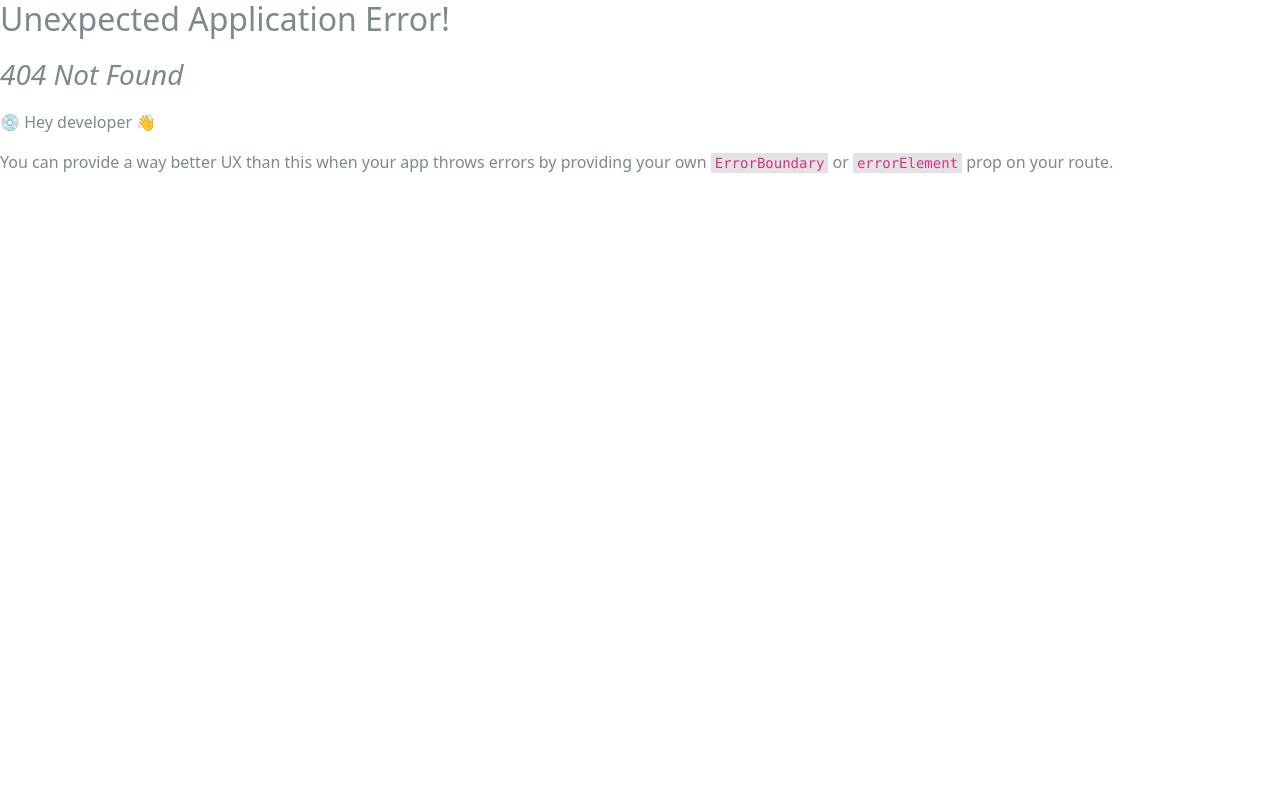
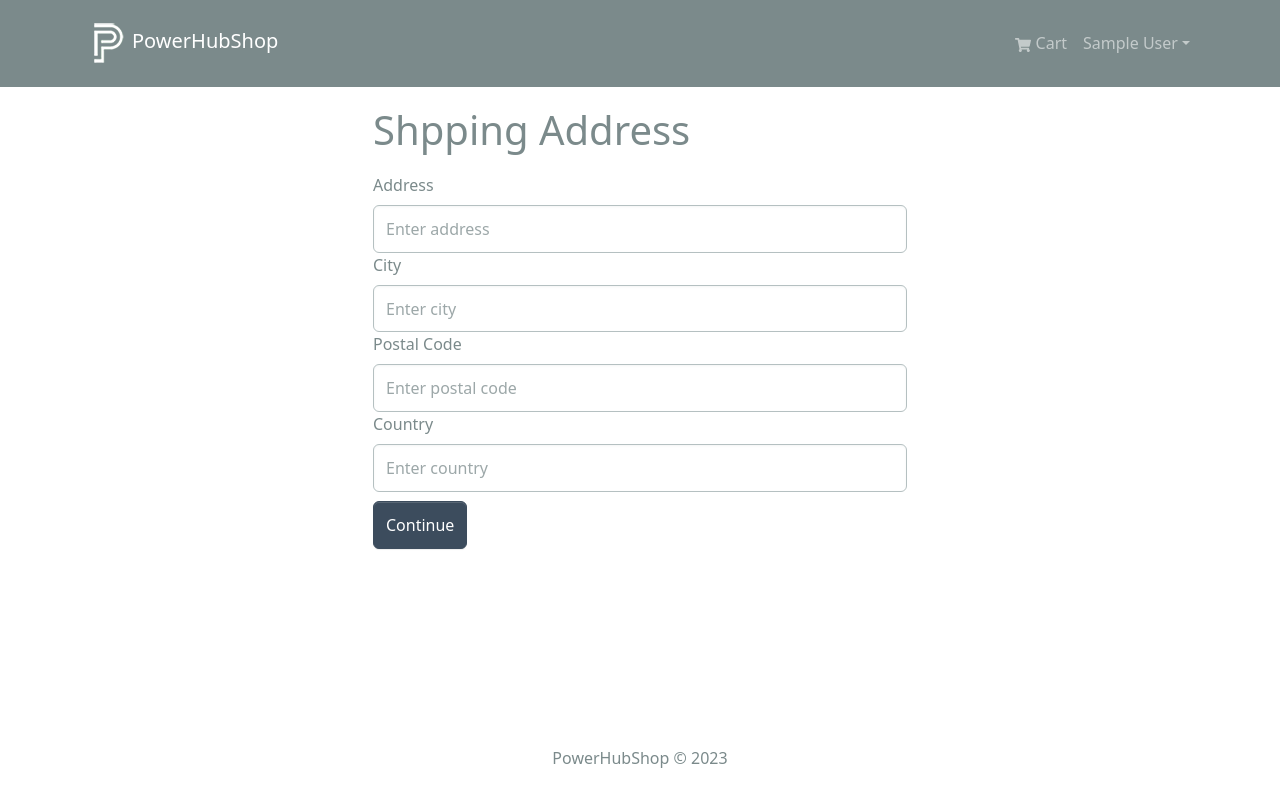
Before and after one commit to AravindMurgan/PowerHubShop, a React (Create React App) app in the folder frontend/: page /shipping in a window 1280 px wide. Before the commit this address had no page. Built offline with nearby package versions, Linux system fonts and the light colour scheme; sample sign-in values are in the browser's storage.

Commit message:
header changes

```diff
--- a/frontend/src/components/Header.jsx
+++ b/frontend/src/components/Header.jsx
@@ -1,13 +1,31 @@
 import React from 'react'
-import { Navbar, Nav, Container, Badge } from 'react-bootstrap'
+import { Navbar, Nav, Container, Badge, NavDropdown } from 'react-bootstrap'
 import { FaShoppingCart, FaUser } from 'react-icons/fa'
 import logo from '../assets/logo.png'
 import { LinkContainer } from 'react-router-bootstrap'
-import {useSelector} from 'react-redux'
+import {useSelector,useDispatch} from 'react-redux'
+// import {logout} from '../../a';
+import { logout } from '../slices/authSlice';
+import { useLogoutMutation } from '../slices/usersApiSlice'
+import { useNavigate } from 'react-router-dom'
 
 const Header = () => {
     const {cartItems}=useSelector(state=> state.cart);
-    console.log('cartItems',cartItems);
+    const {userInfo}=useSelector(state=> state.auth);
+    const dispatch=useDispatch();
+    const navigate=useNavigate();
+    const [logoutApiCall]=useLogoutMutation();
+
+    const logoutHandler=async ()=>{
+        try {
+            await logoutApiCall().unwrap();
+            dispatch(logout());
+            navigate('/login');
+        } catch (err) {
+            console.log(err)
+        }
+    };
+
     return (
         <header>
             <Navbar bg='dark' variant='dark' expand='lg' collapseOnSelect >
@@ -21,14 +39,35 @@ const Header = () => {
                     <Navbar.Toggle aria-controls='basic-navbar-nav' />
                     <Navbar.Collapse id='basic-navbar-nav'>
                         <Nav className='ms-auto'>
-                            <Nav.Link href='/cart'><FaShoppingCart /> Cart
-                            {cartItems.length > 0 && (
-                                <Badge pill bg='success' style={{marginLeft:'5px'}}>
-                                    {cartItems.reduce((acc,item)=> acc+item.qty,0)}
-                                </Badge>
+                            <LinkContainer to='/cart'>
+                                <Nav.Link>
+                                    <FaShoppingCart /> Cart
+                                    {cartItems.length > 0 && (
+                                        <Badge pill bg='success' style={{ marginLeft: '5px' }}>
+                                            {cartItems.reduce((acc, item) => acc + item.qty, 0)}
+                                        </Badge>
+                                    )}
+                                </Nav.Link>
+                            </LinkContainer>
+                            {userInfo ? (
+                               <NavDropdown title={userInfo.name} id='username'>
+                                <LinkContainer to='/profile'>
+                                    <NavDropdown.Item>
+                                        Profile
+                                    </NavDropdown.Item>
+                                </LinkContainer>
+
+                                <NavDropdown.Item onClick={logoutHandler}>
+                                    Logout
+                                </NavDropdown.Item>
+                               </NavDropdown>
+
+                            ):(
+                                <LinkContainer to='/login'>
+                                    <Nav.Link><FaUser /> Sign-In</Nav.Link>
+                                </LinkContainer>
+
                             )}
-                            </Nav.Link>
-                            <Nav.Link href='/login'><FaUser /> Sign-In</Nav.Link>
                         </Nav>
                     </Navbar.Collapse>
                 </Container>
--- a/frontend/src/index.js
+++ b/frontend/src/index.js
@@ -17,6 +17,9 @@ import { Provider } from 'react-redux';
 import store from './store';
 import CartScreen from './screens/CartScreen';
 import LoginScreen from './screens/LoginScreen';
+import RegisterScreen from './screens/RegisterScreen';
+import ShippingScreen from './screens/ShippingScreen';
+import PrivateRoute from './components/PrivateRoute';
 
 const router = createBrowserRouter(
   createRoutesFromElements(
@@ -25,6 +28,12 @@ const router = createBrowserRouter(
       <Route path='/product/:id' element={<ProductScreen />} />
       <Route path='/cart' element={<CartScreen />} />
       <Route path='/login' element={<LoginScreen />} />
+      <Route path='/register' element={<RegisterScreen />} />
+
+
+      <Route path='' element={<PrivateRoute />}>
+      <Route path='/shipping' element={<ShippingScreen />} />
+      </Route>
     </Route>
   )
 )
--- a/frontend/src/slices/cartSlice.js
+++ b/frontend/src/slices/cartSlice.js
@@ -2,7 +2,7 @@ import { createSlice } from "@reduxjs/toolkit";
 import { updateCart } from "../utils/cardUtils";
 const initialState = localStorage.getItem('cart')
   ? JSON.parse(localStorage.getItem('cart'))
-  : { cartItems: [] };
+  : { cartItems: [] ,shippingAddress:{},paymentMethod:'PayPal'};
 
 
 
@@ -28,10 +28,14 @@ const cartSlice=createSlice({
             state.cartItems=state.cartItems.filter((x)=> x._id !== action.payload);
 
             return updateCart(state);
+        },
+        saveShippingAddress:(state,action)=>{
+            state.shippingAddress=action.payload;
+            return updateCart(state);
         }
     }
 })
 
-export const {addToCart,removeFromCart}=cartSlice.actions;
+export const {addToCart,removeFromCart,saveShippingAddress}=cartSlice.actions;
 
 export default cartSlice.reducer;
```
